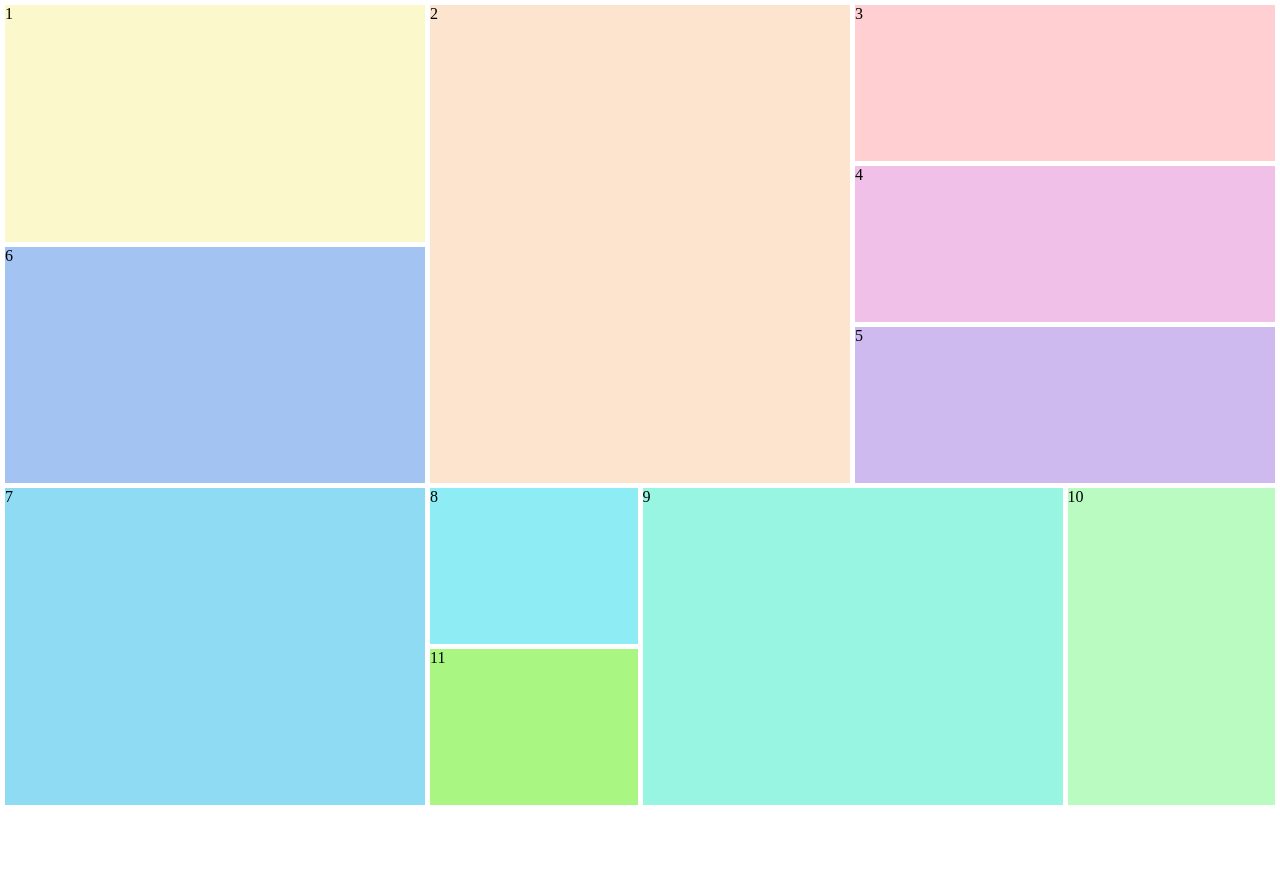
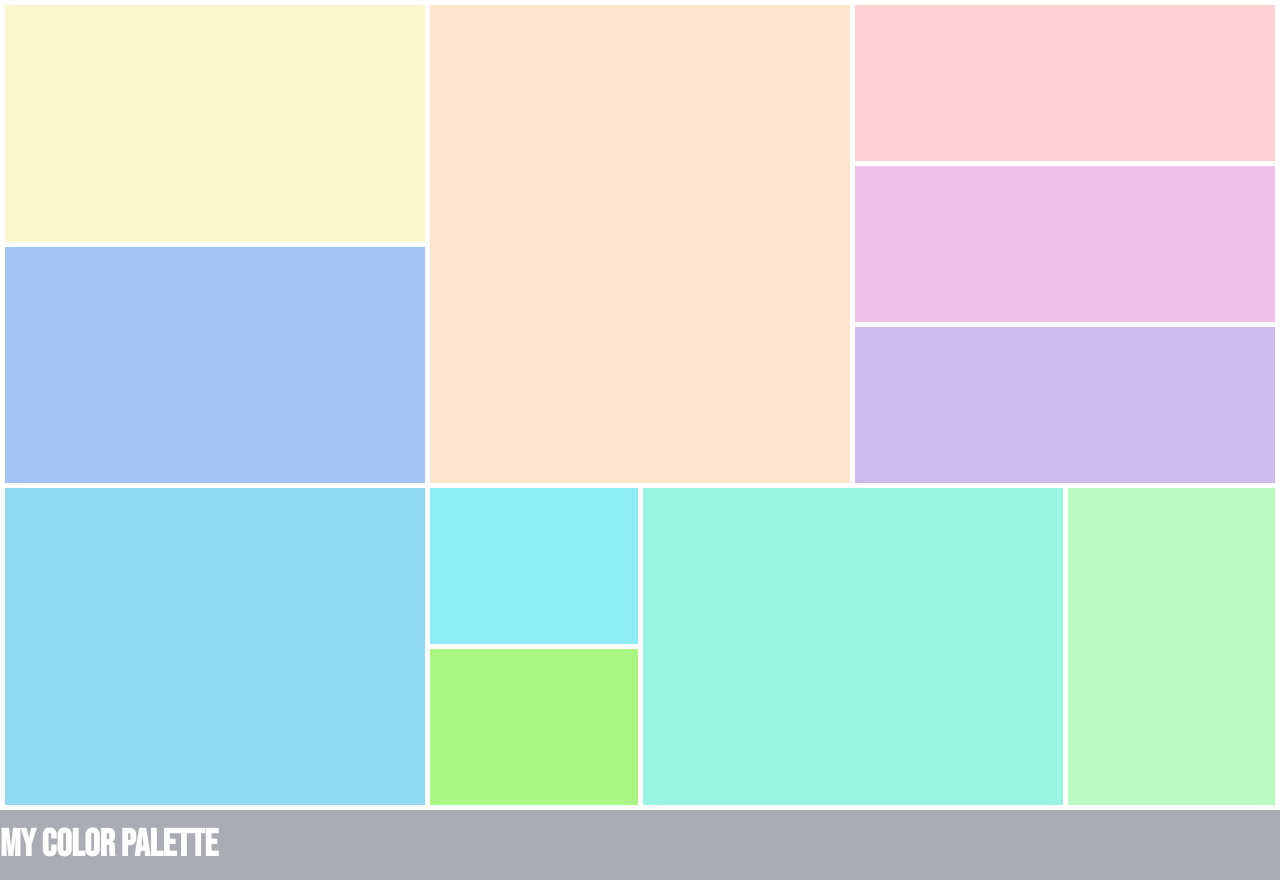
Before and after one commit to idamari-thall/grid, a plain HTML site: page index.html in a window 1280 px wide. Before the commit the page ends 810 px from the top, so only its background shows below. Drawn offline with Linux system fonts and the light colour scheme.

Commit message:
last box

```diff
--- a/index.html
+++ b/index.html
@@ -7,24 +7,28 @@
     <meta name="viewport" content="width=device-width, initial-scale=1.0">
     <title>Grid</title>
     <link rel="stylesheet" href="styles/normalize.css">
+    <link rel="preconnect" href="https://fonts.googleapis.com">
+    <link rel="preconnect" href="https://fonts.gstatic.com" crossorigin>
+    <link href="https://fonts.googleapis.com/css2?family=Bebas+Neue&display=swap" rel="stylesheet">
     <link rel="stylesheet" href="styles/index.css">
 </head>
 
 <body>
     <main>
         <div class="grid__container">
-            <div class="grid__element first">1</div>
-            <div class="grid__element second">2</div>
-            <div class="grid__element third">3</div>
-            <div class="grid__element forth">4</div>
-            <div class="grid__element fifth">5</div>
-            <div class="grid__element sixth">6</div>
-            <div class="grid__element seventh">7</div>
-            <div class="grid__element eigth">8</div>
-            <div class="grid__element ninth">9</div>
-            <div class="grid__element tenth">10</div>
-            <div class="grid__element eleventh">11</div>
+            <div class="grid__element first"></div>
+            <div class="grid__element second"></div>
+            <div class="grid__element third"></div>
+            <div class="grid__element forth"></div>
+            <div class="grid__element fifth"></div>
+            <div class="grid__element sixth"></div>
+            <div class="grid__element seventh"></div>
+            <div class="grid__element eigth"></div>
+            <div class="grid__element ninth"></div>
+            <div class="grid__element tenth"></div>
+            <div class="grid__element eleventh"></div>
         </div>
+        <div class="twelfth">my color palette</div>
     </main>
 </body>
 
--- a/styles/index.css
+++ b/styles/index.css
@@ -1,8 +1,6 @@
 .grid__container {
     display: grid;
-    grid-template-columns: repeat(6, 1fr);
-    grid-template-rows: repeat(10, 1fr);
-    grid-auto-rows: 10%;
+    grid-template: repeat(10, 1fr) / repeat(6, 1fr);
     height: 100vh;
     grid-gap: 5px;
     padding: 5px;
@@ -63,3 +61,14 @@
     background-color: #aaf683;
     grid-area: 9 / 3 / 11 / 4;
 }
+
+.twelfth {
+    background-color: #a9adb3;
+    color: white;
+    font-family: 'Bebas Neue';
+    font-style: normal;
+    font-weight: 700;
+    font-size: 38px;
+    line-height: 70px;
+    text-transform: uppercase;
+}
```
